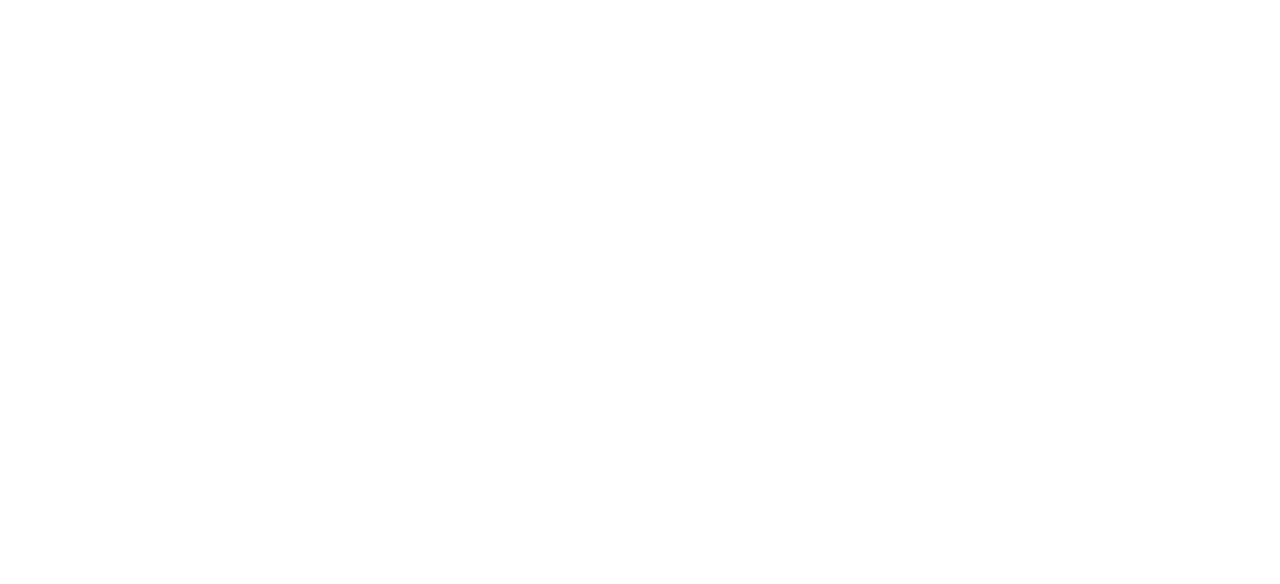
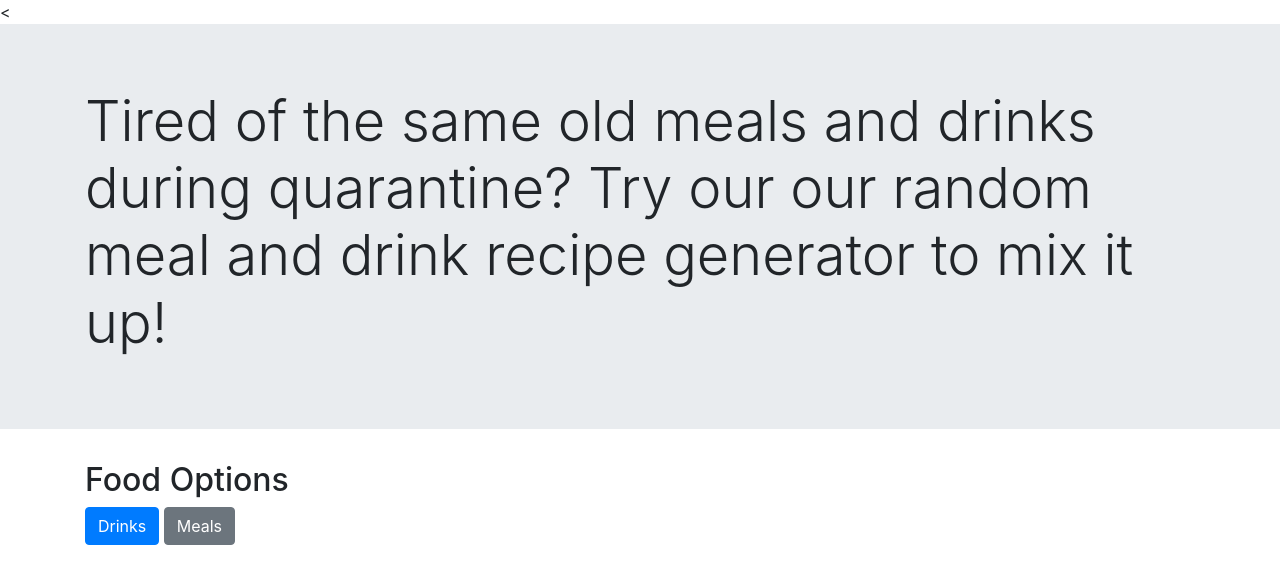
Before and after one commit to ksingh-1/bng, a plain HTML site: page Test.html in a window 1280 px wide. Drawn offline with nearby package versions, Linux system fonts and the light colour scheme.

Commit message:
updating index with buttons and jumbotron

```diff
--- a/Test.html
+++ b/Test.html
@@ -1 +1,34 @@
-<Html:5></Html:5>
+<<!DOCTYPE html>
+<html lang="en">
+<head>
+    <meta charset="UTF-8">
+    <meta name="viewport" content="width=device-width, initial-scale=1.0">
+    <title>Project 1 App</title>
+    <meta charset="utf-8">
+    <meta name="viewport" content="width=device-width, initial-scale=1">
+    <link rel="stylesheet" href="https://maxcdn.bootstrapcdn.com/bootstrap/4.4.1/css/bootstrap.min.css">
+    <script src="https://ajax.googleapis.com/ajax/libs/jquery/3.4.1/jquery.min.js"></script>
+    <script src="https://cdnjs.cloudflare.com/ajax/libs/popper.js/1.16.0/umd/popper.min.js"></script>
+    <script src="https://maxcdn.bootstrapcdn.com/bootstrap/4.4.1/js/bootstrap.min.js"></script>
+</head>
+<body>
+    <!-- Header -->
+<div class="jumbotron jumbotron-fluid">
+    <div class="container">
+        <h1 class="display-4">Tired of the same old meals and drinks during quarantine?
+            Try our our random meal and drink recipe generator to mix it up!
+        </h1>
+    </div>
+</div>
+<!-- Form -->
+<div class="container">
+    <h2>Food Options</h2>
+
+    <button type="button" class="btn btn-primary">Drinks</button>
+    <button type="button" class="btn btn-secondary">Meals</button>
+
+  </div>
+
+
+</body>
+</html>
```
